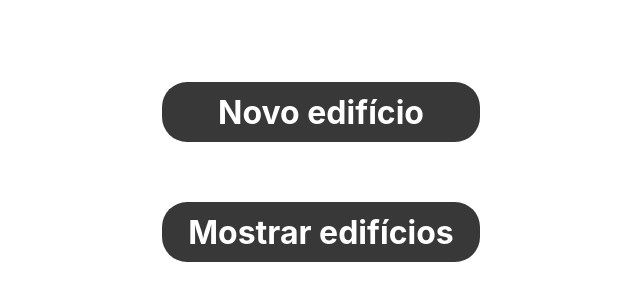
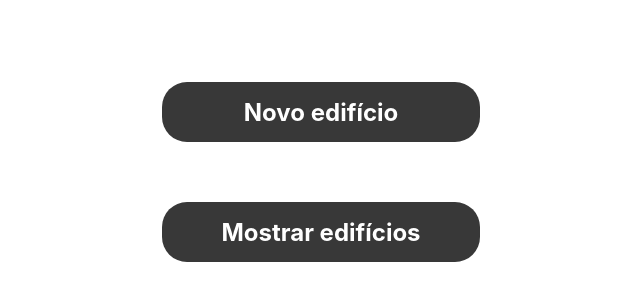
Before and after one commit to LucasGaravaglia/Desafio-BioPark, a React (Create React App) app in the folder frontend/: page / in a window 1280 px wide. Shown: the part 228-528 px from the top of the page, without its empty margins (319-959 px from the left). Built offline with nearby package versions, Linux system fonts and the light colour scheme.

Commit message:
Correção de erros.

```diff
--- a/frontend/src/Components/Button/styles.css
+++ b/frontend/src/Components/Button/styles.css
@@ -19,6 +19,6 @@
 
 .TextButton {
   color: #fff;
-  font-size: 24;
+  font-size: 24px;
   cursor: pointer;
 }
```
